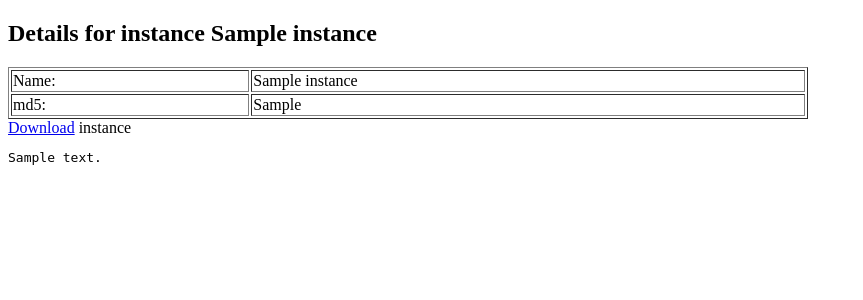
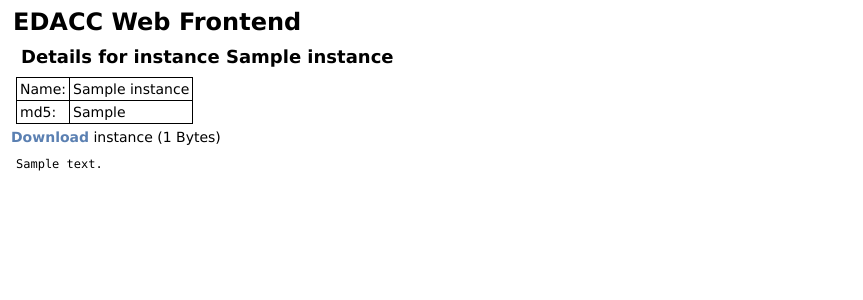
Before and after one commit to ceari/edacc_web, a Flask app: template edacc/templates/instance_details.html in a window 1280 px wide. Shown: the top 300 px of the page, without its empty margins (0-863 px from the left). Run offline with Flask 2, Linux system fonts and the light colour scheme; the template is opened without the code that fills it: most values are stand-ins (such as "Sample title", 1, 10 or a date in 2020); parts of the project's set-up code (start-up, migrations or seed data) failed here and were passed over.

Commit message:
css styling!

```diff
--- /dev/null
+++ b/edacc/static/css/base.css
@@ -0,0 +1,94 @@
+body {
+    font-family: Verdana, Arial, Helvetica, sans-serif;
+    font-size: 14px;
+}
+
+a {
+    font-weight: bold;
+    color: #47478D;
+}
+
+a:link {
+    text-decoration: none;
+}
+
+a:visited {
+    text-decoration: none;
+}
+
+a:hover {
+    text-decoration: underline;
+}
+
+a:active {
+    text-decoration: none;
+}
+
+a:link, a:visited {
+    color: #5b80b2;
+    text-decoration: none;
+}
+
+a:hover {
+    color: #036;
+}
+
+#header {
+    margin: 5px;
+}
+
+#content {
+    margin-left: 3px;
+}
+
+#title {
+    font-size: x-large;
+    color: black;
+    font-weight: bold;
+}
+
+h1 {
+    margin: 10px;
+    font-size: larger;
+    color: black;
+}
+
+h2 {
+    margin: 10px;
+    font-size: large;
+    color: black;
+}
+
+ul {
+    list-style-type: disc;
+}
+
+table.details {
+    border-width: 1px;
+    border-style: solid;
+    border-color: black;
+    border-collapse: collapse;
+    margin: 5px;
+}
+
+table.details th {
+    border-width: 1px;
+    border-style: solid;
+    border-color: black;
+    border-collapse: collapse;
+}
+
+table.details td {
+    border-width: 1px;
+    border-style: solid;
+    border-color: black;
+    border-collapse: collapse;
+    padding: 3px;
+}
+
+code, pre {
+    margin-left: 5px;
+    font-family: "Bitstream Vera Sans Mono", Monaco, "Courier New", Courier, monospace;
+    color: black;
+    font-size: 12px;
+}
--- a/edacc/templates/base.html
+++ b/edacc/templates/base.html
@@ -5,9 +5,13 @@
     {% block head %}
     <meta http-equiv="Content-type" content="text/html; charset=UTF-8" />
     <title>EDACC - {% block title %}{% endblock %}</title>
+    <link rel="stylesheet" href="/static/css/base.css" type="text/css" />
     {% endblock %}
 </head>
 <body>
+    <div id="header">
+        <span id="title">EDACC Web Frontend</span>
+    </div>
     <div id="content">
         {% block content %}{% endblock %}
     </div>
--- a/edacc/templates/experiments.html
+++ b/edacc/templates/experiments.html
@@ -1,11 +1,11 @@
 {% extends "base.html" %}
 {% block title %}Experiments{% endblock %}
 {% block content %}
-    <h1>Experiments</h1>
+    <h2>Experiments</h2>
     <ul>
         {% for experiment in experiments %}
             <li>
-                <h2><a href="{{url_for('experiment', experiment_id=experiment.idExperiment)}}">{{experiment.name}}</a></h2>
+                <a href="{{url_for('experiment', experiment_id=experiment.idExperiment)}}">{{experiment.name}}</a>
                 <p>{{experiment.description}}</p>
             </li>
         {% endfor %}
--- a/edacc/templates/instance_details.html
+++ b/edacc/templates/instance_details.html
@@ -3,7 +3,7 @@
 {% block content %}
 <h2>Details for instance {{instance.name}}</h2>
 
-<table border="1" width="800px">
+<table class="details">
     <tr>
         <td>Name:</td>
         <td>{{instance.name}}</td>
@@ -14,7 +14,7 @@
     </tr>
 </table>
 
-<a href="{{url_for('instance_download', instance_id=instance.idInstance)}}">Download</a> instance
+<a href="{{url_for('instance_download', instance_id=instance.idInstance)}}">Download</a> instance ({{blob_size|download_size}})
 
 <div>
 <pre>
--- a/edacc/templates/solver_details.html
+++ b/edacc/templates/solver_details.html
@@ -3,7 +3,7 @@
 {% block content %}
 <h2>Details for solver {{solver.name}}</h2>
 
-<table border="1" width="800px">
+<table class="details">
     <tr>
         <td>Name:</td>
         <td>{{solver.name}}</td>
--- /dev/null
+++ b/edacc/utils.py
@@ -0,0 +1,12 @@
+# -*- coding: utf-8 -*-
+
+from edacc import app
+
+def download_size(value):
+    """ Takes an integer number of bytes and returns a pretty string representation """
+    if value <= 0: return "0 Bytes"
+    elif value < 1024: return str(value) + " Bytes"
+    elif value < 1024*1024: return "%.1f kB" % (value / 1024.0)
+    else: return "%.1f MB" % (value / 1024.0 / 1024.0)
+
+app.jinja_env.filters['download_size'] = download_size
--- a/edacc/views.py
+++ b/edacc/views.py
@@ -1,9 +1,9 @@
 # -*- coding: utf-8 -*-
 
 from flask import render_template as render
-from flask import Response, abort, Headers
+from flask import Response, abort, Headers, Environment
 
-from edacc import app, plots, config
+from edacc import app, plots, config, utils
 from edacc.models import session, Experiment, Solver, ExperimentResult, Instance
 from edacc.constants import JOB_FINISHED, JOB_ERROR
 
@@ -97,7 +97,7 @@ def instance_details(instance_id):
     else:
         instance_text = instance_blob
 
-    return render('instance_details.html', instance=instance, instance_text=instance_text)
+    return render('instance_details.html', instance=instance, instance_text=instance_text, blob_size=len(instance.instance))
 
 @app.route('/instance/<int:instance_id>/download')
 def instance_download(instance_id):
```
